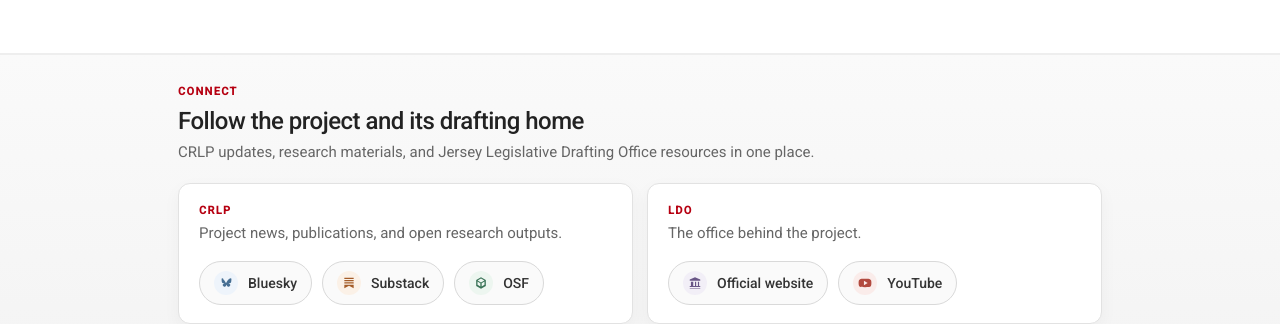
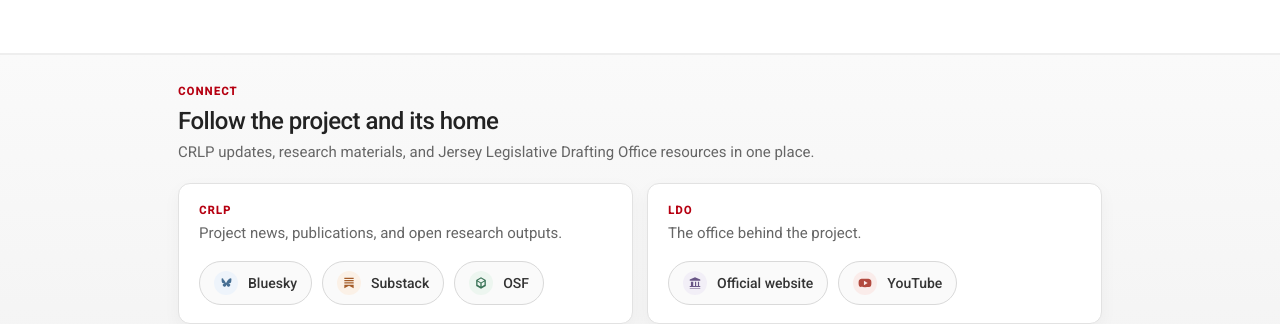
Before and after one commit to crlp-jerseyldo/crlp-jerseyldo.github.io, a Jekyll site: the page built from index.md, in a window 1280 px wide and 900 px high, scrolled down 2396 px. Shown: the part 542-866 px from the top of the window. Built offline with Jekyll 4.4.1, drawn with Linux system fonts in a browser that asks for light colours; our own code applies the rules of GitHub Pages for plain Markdown files.

Commit message:
Update footer heading for clarity and conciseness

```diff
--- a/_includes/footer-links.html
+++ b/_includes/footer-links.html
@@ -1,7 +1,7 @@
 <section class="footer-shell" aria-labelledby="footer-heading">
   <div class="footer-intro">
     <p class="footer-kicker">Connect</p>
-    <h2 class="footer-heading" id="footer-heading">Follow the project and its drafting home</h2>
+    <h2 class="footer-heading" id="footer-heading">Follow the project and its home</h2>
     <p class="footer-copy">CRLP updates, research materials, and Jersey Legislative Drafting Office resources in one place.</p>
   </div>
 
```
